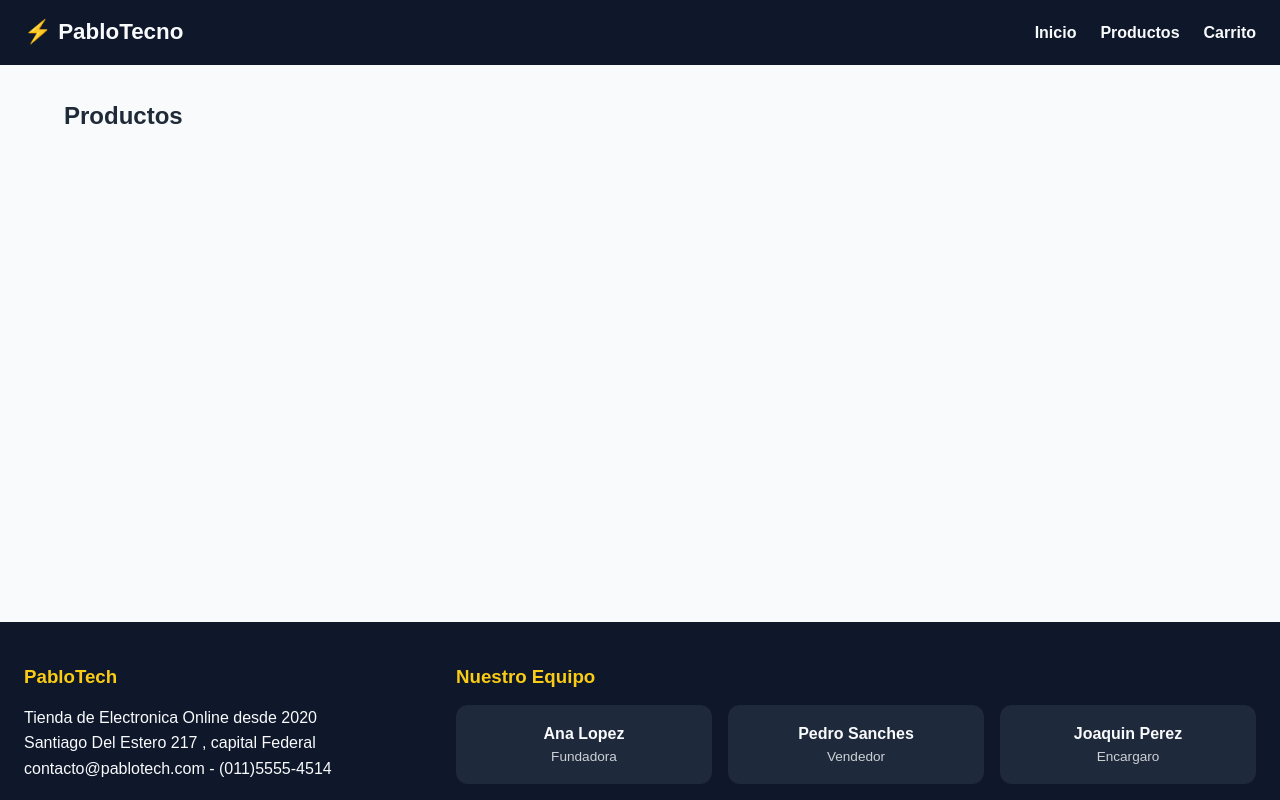
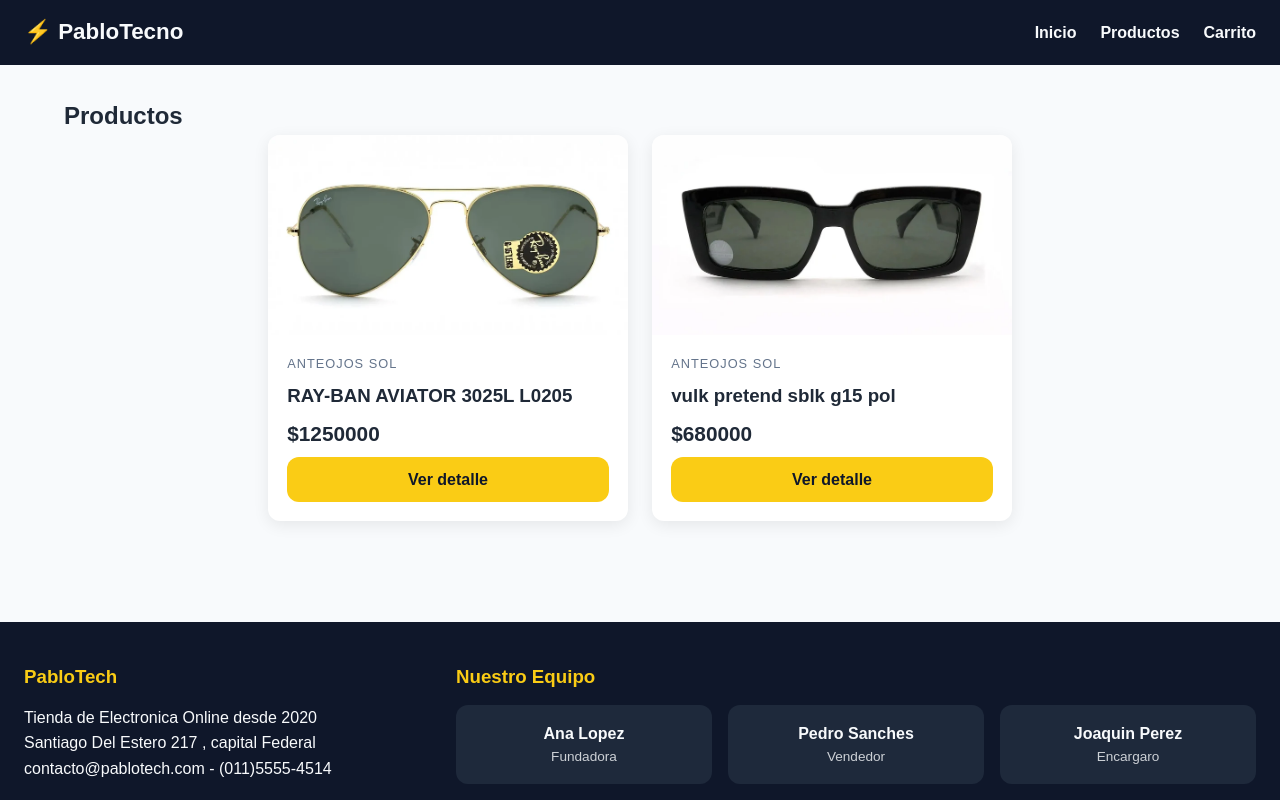
Before and after one commit to patiespablo-max/tienda-react, a React (Vite) app: page /productos in a window 1280 px wide. Built offline with nearby package versions, Linux system fonts and the light colour scheme.

Commit message:
feat: cargar productos desde productos.json y mostrarlos con Item

```diff
--- /dev/null
+++ b/public/data/productos.json
@@ -0,0 +1,20 @@
+[
+  {
+    "id": 1,
+    "nombre": "RAY-BAN AVIATOR 3025L L0205",
+    "categoria": "Anteojos Sol",
+    "precio": 1250000,
+    "stock": 5,
+    "descripcion": "El modelo de Aviador es comodo, estetico y liviano",
+    "imagen": "/imagenes/raybanaviator.jpg"
+  },
+  {
+    "id": 2,
+    "nombre": "vulk pretend sblk g15 pol",
+    "categoria": "Anteojos Sol",
+    "precio": 680000,
+    "stock": 10,
+    "descripcion": "Pantalla AMOLED de 6.5 pulgadas, 128 GB de almacenamiento y cámara principal de 50 MP.",
+    "imagen": "/imagenes/vulkpretend.jpg"
+  }
+]
--- a/src/componentes/Paginas/Productos.jsx
+++ b/src/componentes/Paginas/Productos.jsx
@@ -1,8 +1,9 @@
-import { useParams } from "react-router-dom";
-function Productos(){
-    return(
+import ItemListContainer from '../Productos/ItemListContainer.jsx'
+function Productos() {
+    return (
         <section>
-            <h1>Productos</h1>
+            <h1 className="titulo-pagina">Productos</h1>
+            <ItemListContainer />
         </section>
     )
 }
--- /dev/null
+++ b/src/componentes/Productos/Item.jsx
@@ -0,0 +1,18 @@
+import { Link } from 'react-router-dom'
+
+
+export function Item({ id, nombre, precio, imagen, categoria }) {
+  return (
+    <article className="item">
+      <img src={imagen} alt={nombre} loading="lazy" />
+      <div className="item-cuerpo">
+        <span className="item-categoria">{categoria}</span>
+        <h3>{nombre}</h3>
+        <p className="item-precio">${precio}</p>
+        {/* Link arma la URL del detalle con el id de este producto */}
+        <Link to={`/producto/${id}`} className="boton">Ver detalle</Link>
+      </div>
+    </article>
+  )
+}
+export default Item
--- /dev/null
+++ b/src/componentes/Productos/ItemListContainer.jsx
@@ -0,0 +1,32 @@
+import { useEffect, useState } from 'react'
+import  {Item} from './Item.jsx'
+
+function ItemListContainer() {
+  const [productos, setProductos] = useState([])
+  const [cargando, setCargando] = useState(true)
+  const [error, setError] = useState(null)
+
+  useEffect(() => {
+    fetch('/data/productos.json')
+      .then((respuesta) => {
+        if (!respuesta.ok) throw new Error('No se pudieron cargar los productos')
+        return respuesta.json()
+      })
+      .then((datos) => setProductos(datos))
+      .catch((err) => setError(err.message))
+      .finally(() => setCargando(false))
+  }, [])
+
+  if (cargando) return <p className="aviso">Cargando productos...</p>
+  if (error) return <p className="aviso aviso-error">{error}</p>
+
+  return (
+    <div className="item-lista">
+      {productos.map((producto) => (
+        <Item key={producto.id} {...producto} />
+      ))}
+    </div>
+  )
+}
+
+export default ItemListContainer
--- a/src/componentes/Styles/Styles.css
+++ b/src/componentes/Styles/Styles.css
@@ -148,3 +148,58 @@
   border-top: 1px solid var(--medio);
   padding-top: 1rem;
 }
+
+/* ===== Catálogo (Item) ===== */
+.item-lista {
+  display: flex;
+  flex-wrap: wrap;
+  gap: 1.5rem;
+  justify-content: center;
+}
+
+.item {
+  flex: 1 1 260px;
+  max-width: 360px;
+  display: flex;
+  flex-direction: column;
+  background-color: #fff;
+  border-radius: var(--radio);
+  overflow: hidden;
+  box-shadow: var(--sombra);
+  transition: transform 0.2s;
+}
+
+.item:hover {
+  transform: translateY(-4px);
+}
+
+.item img {
+  width: 100%;
+  height: 200px;
+  object-fit: cover;
+}
+
+.item-cuerpo {
+  display: flex;
+  flex-direction: column;
+  gap: 0.4rem;
+  padding: 1.2rem;
+  flex-grow: 1;
+}
+
+.item-cuerpo .boton {
+  margin-top: auto;
+  text-align: center;
+}
+
+.item-categoria {
+  font-size: 0.8rem;
+  color: #64748b;
+  text-transform: uppercase;
+  letter-spacing: 1px;
+}
+
+.item-precio {
+  font-size: 1.3rem;
+  font-weight: 700;
+}
```
Also changed, not shown: public/imagenes/raybanaviator.jpg (added), public/imagenes/vulkpretend.jpg (added).
